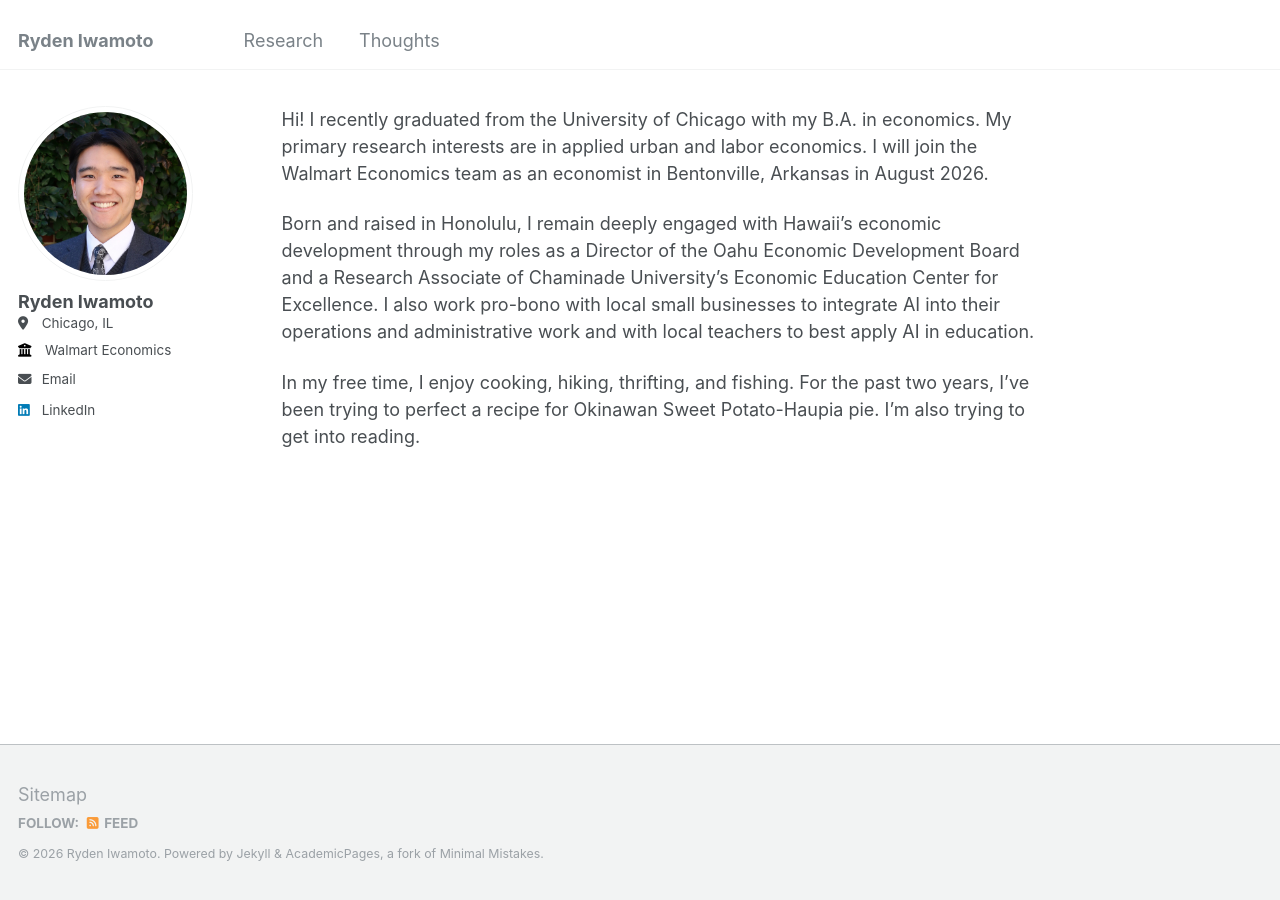
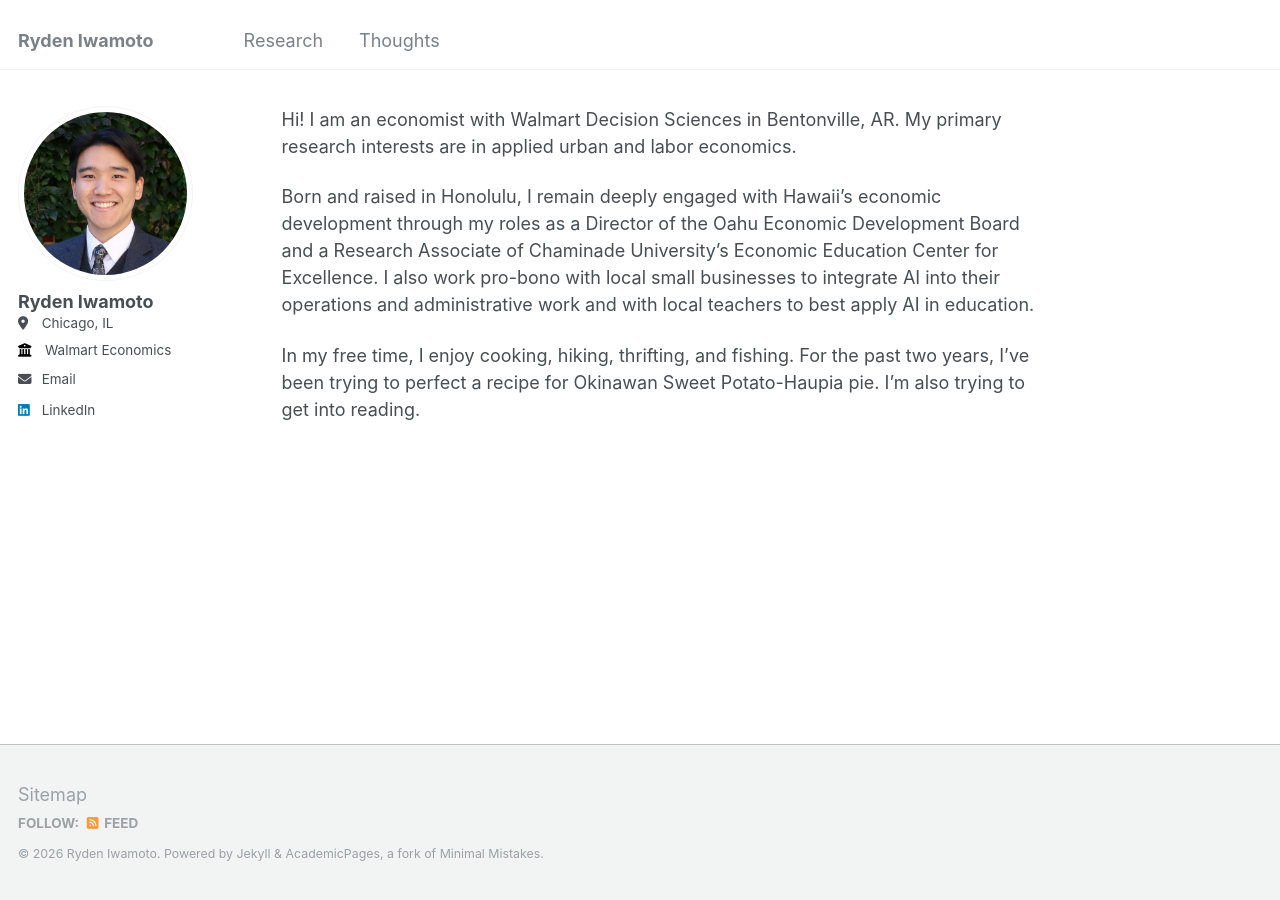
Before and after one commit to rydeniwamoto/rydeniwamoto.github.io, a Jekyll site: the page built from _pages/about.md, in a window 1280 px wide. Built offline with Jekyll 4.4.1, drawn with Linux system fonts in a browser that asks for light colours.

Commit message:
Update website bio

```diff
--- a/_pages/about.md
+++ b/_pages/about.md
@@ -6,9 +6,8 @@ redirect_from:
   - /about.html
 ---
 
-Hi! I recently graduated from the University of Chicago with my B.A. in economics. My primary
-research interests are in applied urban and labor economics. I will join the Walmart
-Economics team as an economist in Bentonville, Arkansas in August 2026.
+Hi! I am an economist with Walmart Decision Sciences in Bentonville, AR. My primary research
+interests are in applied urban and labor economics.
 
 Born and raised in Honolulu, I remain deeply engaged with Hawaii’s economic development through my roles as a Director of the Oahu Economic Development Board and a Research Associate of Chaminade University’s Economic Education Center for Excellence. I also work pro-bono with local small businesses to integrate AI into their operations and administrative work and with local teachers to best apply AI in education.
 
```
